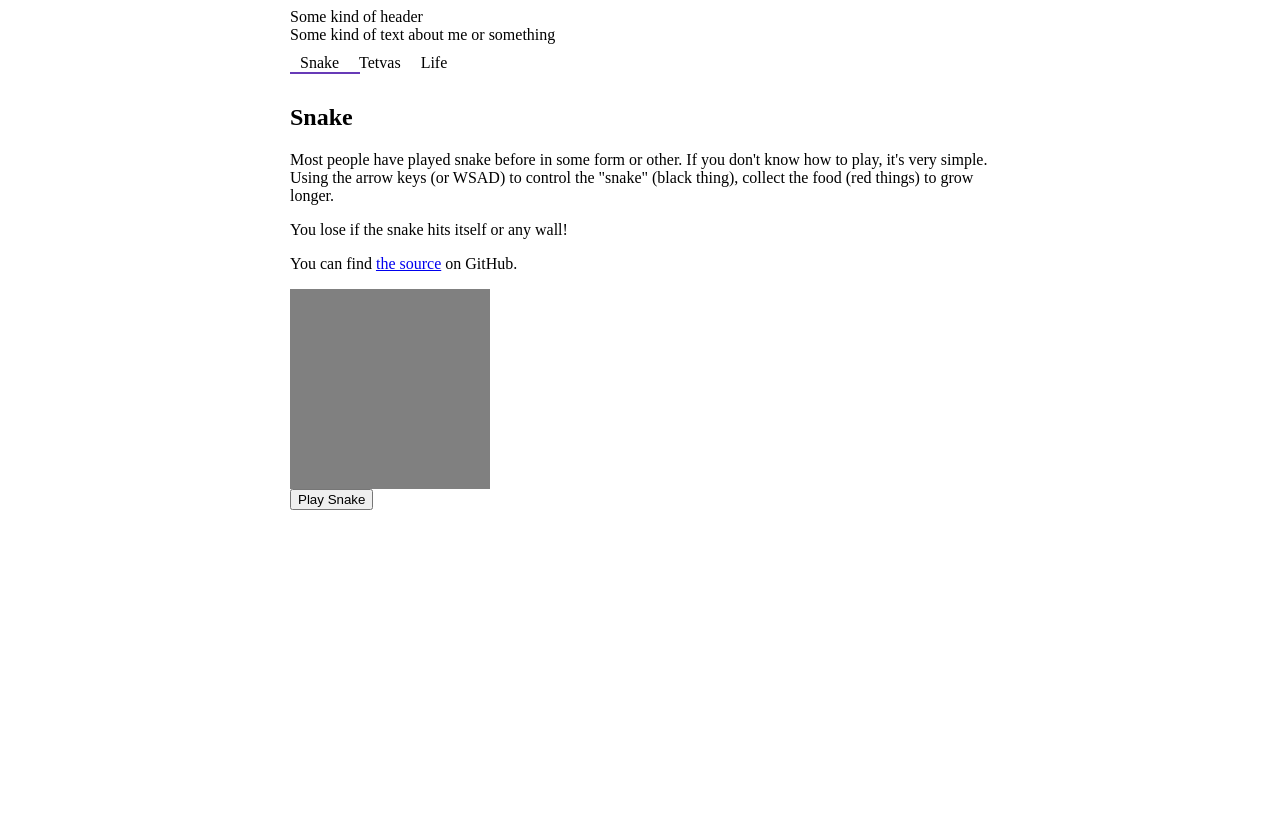
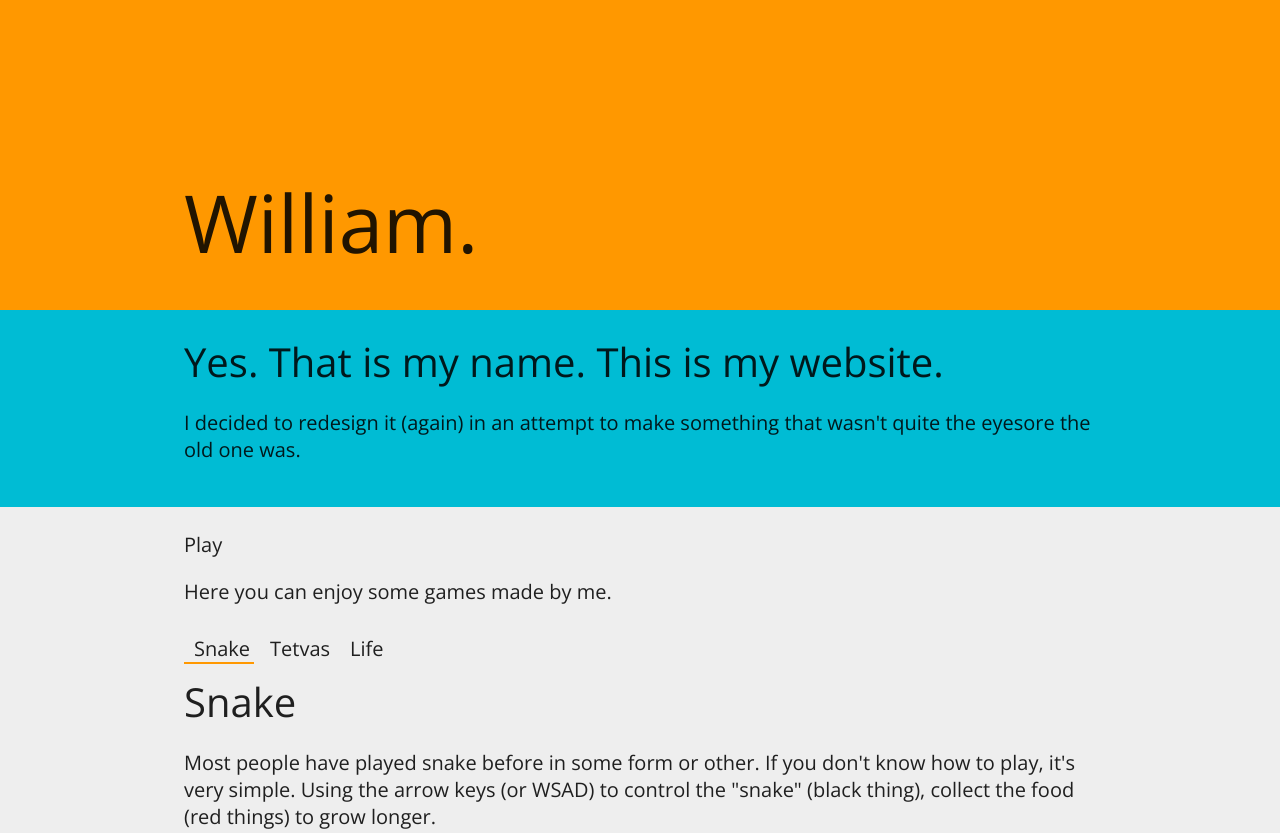
Before and after one commit to WalrusCow/wmcd.ca, a website: page static/home.html in a window 1280 px wide. Shown: the top 833 px of the page. Before the commit the page ends 800 px from the top, so only its background shows below. Drawn offline with nearby package versions, Linux system fonts and the light colour scheme.

Commit message:
Color, style, content

```diff
--- a/static/css/home.css
+++ b/static/css/home.css
@@ -1,3 +1,28 @@
+html, body {
+  margin: 0;
+}
+body {
+  font-family: 'Open Sans', sans-serif;
+  font-size: 20px;
+  color: rgba(0, 0, 0, .87);
+}
+
+a {
+  cursor: pointer;
+}
+
+h1 {
+  font-size: 80px;
+  font-weight: normal;
+  margin: 0;
+}
+
+h2 {
+  font-size: 40px;
+  font-weight: normal;
+  margin: 0;
+}
+
 .tab-container {
   position: relative;
   /* Height set in js */
@@ -21,17 +46,15 @@
 }
 .tab-control {
   padding: 10px;
-  font-size: 16px;
+  font-size: 20px;
   display: inline-block;
-  background-color: white;
-  color: black;
   transition: background-color 0.3s ease-out,
               color 0.3s ease-out;
 }
 
 .tab-control-highlight {
   height: 2px;
-  background-color: #673ab7;
+  background-color: #ff9800;
   transition: all 0.4s ease;
   width: 70px;
   left: 0%;
@@ -43,13 +66,32 @@
   background-color: grey;
 }
 
-main {
-  max-width: 700px;
+.header-bar {
+  display: flex;
+  align-items: flex-end;
+  min-height: 300px;
+  padding-bottom: 10px;
+  background-color: #ff9800;
+}
+.header-bar header {
+  flex-grow: 1;
+}
+.about {
+  background-color:#00bcd4;
+}
+.games {
+  background-color: #eee;
+}
+
+.content-wrapper {
+  max-width: 912px;
   margin-left: auto;
   margin-right: auto;
   overflow: hidden; /* For right/left tabs */
 
   /* Pad so the tabs fly in nicely */
-  padding-left: 100px;
-  padding-right: 100px;
+  padding-left: 64px;
+  padding-right: 64px;
+  padding-top: 24px;
+  padding-bottom: 24px;
 }
--- a/static/home.html
+++ b/static/home.html
@@ -3,14 +3,26 @@
   <meta content="text/html;charset=utf-8" http-equiv="Content-Type">
   <meta content="utf-8" http-equiv="encoding">
 
-  <title>William McDonald</title>
+  <title>William.</title>
   <link href="/css/home.css" rel="stylesheet"/>
+  <link href='http://fonts.googleapis.com/css?family=Open+Sans' rel='stylesheet' type='text/css'>
 </head>
 <body>
   <main>
-    <div>Some kind of header</div>
-    <div>Some kind of text about me or something</div>
-    <div>
+    <section class="header-bar">
+      <header class="content-wrapper"><h1>William.</h1></header>
+    </section>
+    <section class="about">
+      <div class="content-wrapper">
+        <header><h2>Yes. That is my name. This is my website.</h2></header>
+        <p>I decided to redesign it (again) in an attempt to make something
+        that wasn't quite the eyesore the old one was.</p>
+      </div>
+    </section>
+    <section class="games">
+      <div class="content-wrapper">
+      <header>Play</header>
+      <p>Here you can enjoy some games made by me.</p>
       <div id="control-container" class="tab-control-list">
         <a class="tab-control">Snake</a>
         <a class="tab-control">Tetvas</a>
@@ -81,6 +93,7 @@
           </div>
         </div>
       </div>
+      </section>
 
     </div>
   </main>
```
